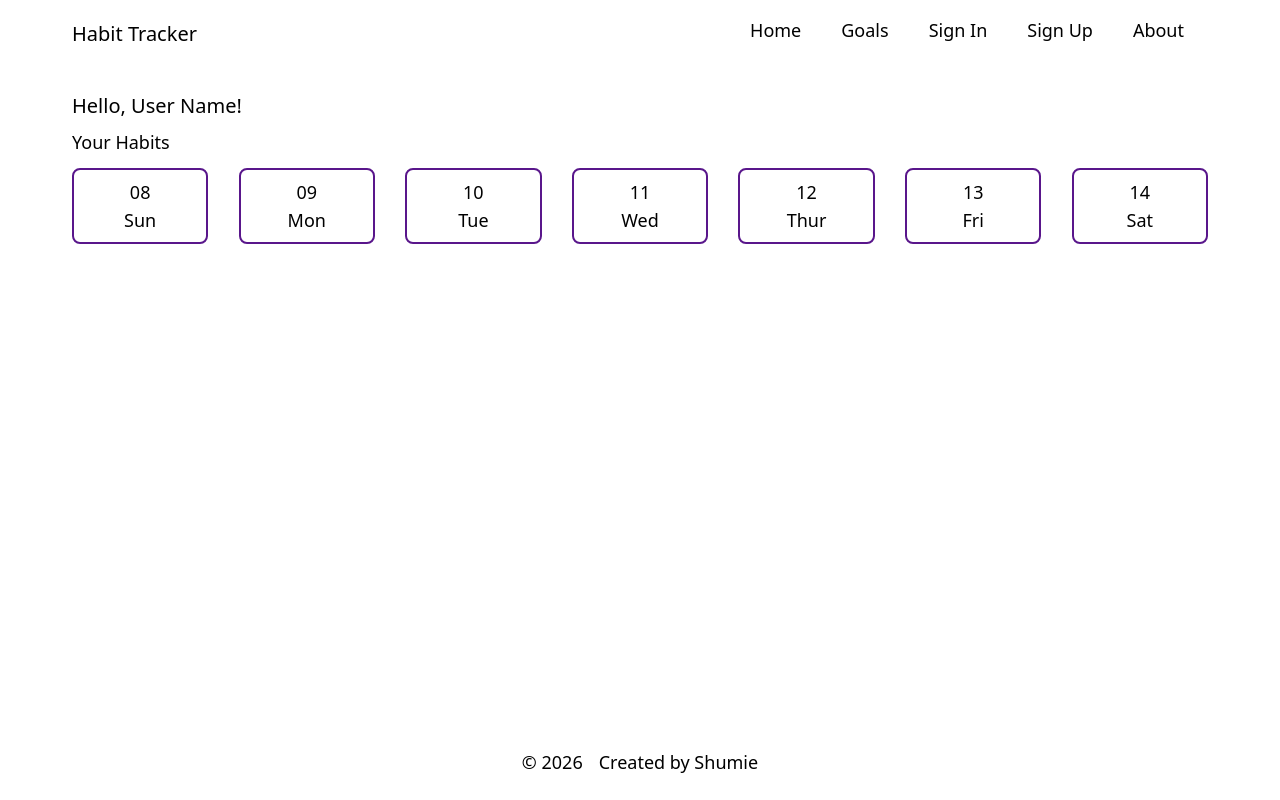
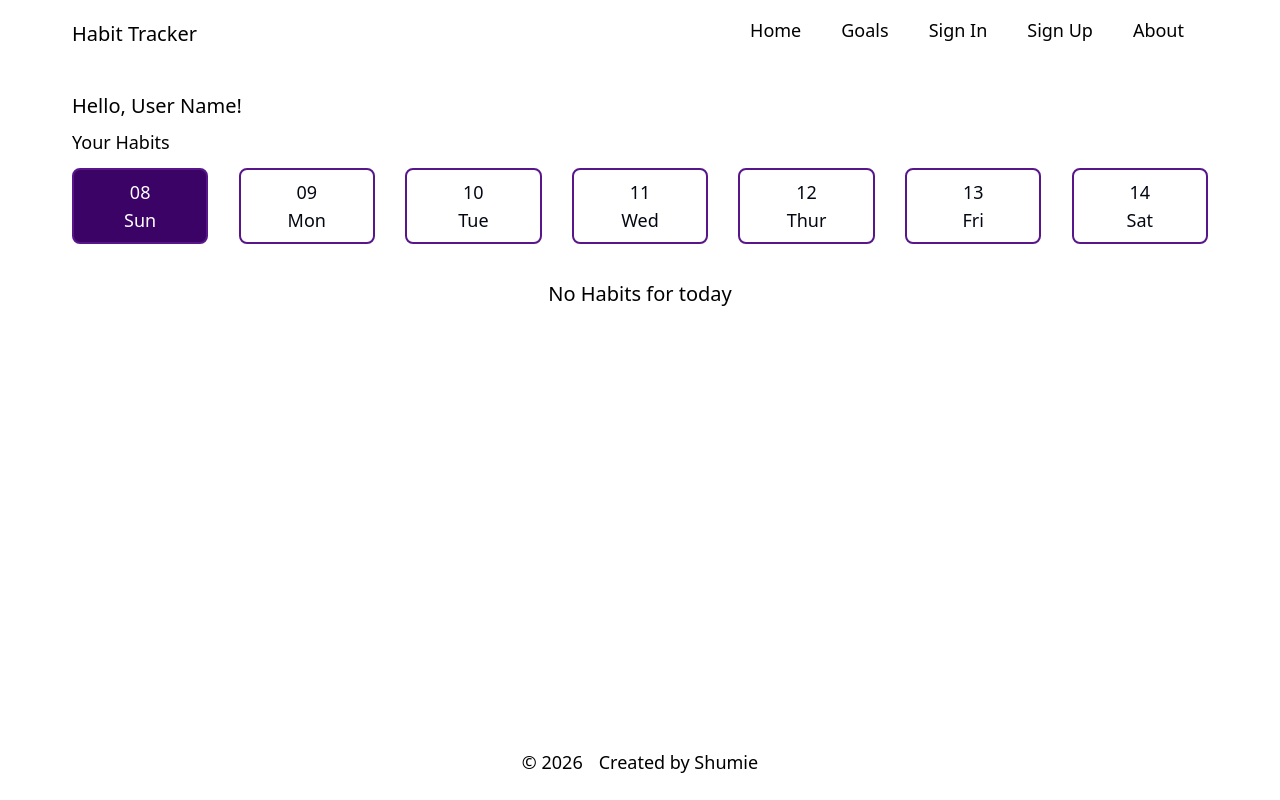
Before and after one commit to Shumieb/Habit-Tracker, a React app: page /goals in a window 1280 px wide. Built offline with nearby package versions, Linux system fonts and the light colour scheme; the HTML template or start-up script is replaced by a standard one.

Commit message:
changed functionality to toggle the day styles

```diff
--- a/src/components/dayDateCard.tsx
+++ b/src/components/dayDateCard.tsx
@@ -1,16 +1,53 @@
+import { useEffect, useState } from "react";
 
 interface PropTypes {
-  date: string,
-  day: string
+  day: {
+    dayTxt: string;
+    day: number;
+    date: string;
+    month: number;
+    year: number;
+  };
+  toggleDates: (day: {
+    dayTxt: string;
+    date: string;
+    month: number;
+    year: number;
+    day: number;
+  }) => void;
+  selectedDay: {
+    date: number;
+    day: number;
+    year: number;
+  };
 }
 
-function DayDateCard({date, day}:PropTypes) {
+function DayDateCard({ day, toggleDates, selectedDay }: PropTypes) {
+  // variables
+  const [currentday, setCurrentDay] = useState(false);
+  const [futureDay, setFutureDay] = useState(false);
+
+  useEffect(() => {
+    if (
+      selectedDay.date == Number(day.date) &&
+      selectedDay.day == day.day &&
+      selectedDay.year == day.year
+    ) {
+      setCurrentDay(true);
+    } else {
+      setCurrentDay(false);
+    }
+  }, [selectedDay]);
+
   return (
-    <div className="border-2 border-purple-900 rounded-lg py-2 px-4 min-w-[12%] cursor-pointer text-center my-2">
-      <p className="text-lg">{date}</p>
-      <p className="text-lg">{day}</p>
+    <div
+      className={`border-2 border-purple-900 rounded-lg py-2 px-4 min-w-[12%] cursor-pointer text-center my-2 ${currentday ? "bg-purple-950 text-white" : "bg-white text-gray-950"}`}
+      onClick={() => toggleDates(day)}
+    >
+      <p className="text-lg">{day.date}</p>
+      <p className="text-lg">{day.dayTxt}</p>
     </div>
-  )
+  );
 }
 
-export default DayDateCard
+export default DayDateCard;
--- a/src/components/habitHomeCard.tsx
+++ b/src/components/habitHomeCard.tsx
@@ -22,7 +22,6 @@ interface habitType{
     frequency: string,
     day: string | undefined,
     date: string | undefined,
-    streak: number,
 }
 
 
--- a/src/helpers/helperFunctions.tsx
+++ b/src/helpers/helperFunctions.tsx
@@ -1,56 +1,62 @@
-export const setDay = (day:number) =>{
-    switch(day){
+export const setDay = (day: number) => {
+  switch (day) {
     case 1:
-            return "Monday"
+      return "Monday";
     case 2:
-            return "Tuesday"
+      return "Tuesday";
     case 3:
-            return "Wednesday"
+      return "Wednesday";
     case 4:
-            return "Thursday"
+      return "Thursday";
     case 5:
-            return "Friday"
+      return "Friday";
     case 6:
-            return "Saturday"
+      return "Saturday";
     case 0:
-            return "Sunday"
+      return "Sunday";
   }
+};
+
+export const setDate = (date: number) => {
+  if (date < 1) {
+    console.log("invalid date");
+    return "";
+  } else if (date < 10) {
+    return "0" + date.toString();
+  } else {
+    return date.toString();
+  }
+};
+
+export const setDatesToDisplay = (day: number, date: number) => {
+  let today = new Date();
+
+  let displayDates = [
+    { dayTxt: "Sun", day: 0, date: "2", month: 3, year: 2026 },
+    { dayTxt: "Mon", day: 1, date: "2", month: 3, year: 2026 },
+    { dayTxt: "Tue", day: 2, date: "2", month: 3, year: 2026 },
+    { dayTxt: "Wed", day: 3, date: "2", month: 3, year: 2026 },
+    { dayTxt: "Thur", day: 4, date: "2", month: 3, year: 2026 },
+    { dayTxt: "Fri", day: 5, date: "2", month: 3, year: 2026 },
+    { dayTxt: "Sat", day: 6, date: "2", month: 3, year: 2026 },
+  ];
+
+  for (let index = 0; index < displayDates.length; index++) {
+    // update date
+    if (day == index) {
+      displayDates[index].date = setDate(date);
+    } else if (index < day) {
+      let d = date - (day - index);
+      displayDates[index].date = setDate(d);
+    } else {
+      let d = date + (index - day);
+      displayDates[index].date = setDate(d);
+    }
+    // update month
+    displayDates[index].month = today.getMonth() + 1;
+    //update year
+    displayDates[index].year = today.getFullYear();
   }
 
-export const setDate = (date:number) =>{
-    if (date < 1){
-        console.log("invalid date")
-        return ""
-    }else if(date < 10){
-        return "0" + date.toString()
-    }else{
-        return date.toString()
-    }
-}
-
-export const setDatesToDisplay = (day:number, date:number) =>{
-
-    let displayDates = [
-        {day: "Sun", date:"2"},
-        {day: "Mon", date:"2"},
-        {day: "Tue", date:"2"},
-        {day: "Wed", date:"2"},
-        {day: "Thur", date:"2"},
-        {day: "Fri", date:"2"},
-        {day: "Sat", date:"2"}
-    ]
-
-    for(let index=0; index < displayDates.length; index++){
-        if(day == index){
-            displayDates[index].date = setDate(date)
-            }else if(index < day){
-                let d = date - (day - index)
-                displayDates[index].date = setDate(d)
-            }else{
-                let d = date + (index-day)
-                displayDates[index].date = setDate(d)
-            }
-    }
-
-    return displayDates
-}
+  return displayDates;
+};
--- a/src/mockData/mockData.tsx
+++ b/src/mockData/mockData.tsx
@@ -1,56 +1,208 @@
 export const categories = [
-    {id: "1", name: "Physical health", icon: "physical"},
-    {id: "2", name: "Mental & Emotional Health", icon: "mental"},
-    {id: "3", name: "Productivity & Work", icon: "work"},
-    {id: "4", name: "Self-Improvement/Learning", icon: "learn"},
-    {id: "5", name: "Financial Habits:", icon: "finance"},
-    {id: "6", name: "Environmental/Household:", icon: "household"},
-]
+  { id: "1", name: "Physical health", icon: "physical" },
+  { id: "2", name: "Mental & Emotional Health", icon: "mental" },
+  { id: "3", name: "Productivity & Work", icon: "work" },
+  { id: "4", name: "Self-Improvement/Learning", icon: "learn" },
+  { id: "5", name: "Financial Habits:", icon: "finance" },
+  { id: "6", name: "Environmental/Household:", icon: "household" },
+];
 
 export const frequency = [
-    {id:"1", name:"daily"},
-    {id:"2", name:"weekly"},
-    {id:"3", name:"monthly"},
-]
+  { id: "1", name: "daily" },
+  { id: "2", name: "weekly" },
+  { id: "3", name: "monthly" },
+];
 
 export const mockHabits: {
-    id:string,
-    name: string,
-    category: string,
-    frequency: string,
-    day: string | undefined,
-    date: string | undefined,
-    streak: number,
+  id: string;
+  name: string;
+  category: string;
+  frequency: string;
+  day: string | undefined;
+  date: string | undefined;
 }[] = [
-    {id:"1", name:"30 minutes of daily exercise", category:"1", frequency:"1", day:"", date:"", streak:0},
-    {id:"2", name:"eating vegetables", category:"1", frequency:"1", day:"", date:"", streak:0},
-    {id:"3", name:"journaling", category:"2", frequency:"2", day: "3", date:"", streak:0},
-    {id:"4", name:"20 minutes of filing", category:"3", frequency:"2", day:"2", date:"", streak:0},
-    {id:"5", name:"taking an online course", category:"4", frequency:"1", day:"", date:"", streak:0},
-    {id:"6", name:"budgeting", category:"5", frequency:"3", date:"20", day:"", streak:0},
-    {id:"7", name:"doing a deep clean weekly", category:"6", frequency:"2", day:"3", date:"", streak:0},
-]
+  {
+    id: "1",
+    name: "30 minutes of daily exercise",
+    category: "1",
+    frequency: "1",
+    day: "",
+    date: "",
+  },
+  {
+    id: "2",
+    name: "eating vegetables",
+    category: "1",
+    frequency: "1",
+    day: "",
+    date: "",
+  },
+  {
+    id: "3",
+    name: "journaling",
+    category: "2",
+    frequency: "2",
+    day: "3",
+    date: "",
+  },
+  {
+    id: "4",
+    name: "20 minutes of filing",
+    category: "3",
+    frequency: "2",
+    day: "2",
+    date: "",
+  },
+  {
+    id: "5",
+    name: "taking an online course",
+    category: "4",
+    frequency: "1",
+    day: "",
+    date: "",
+  },
+  {
+    id: "6",
+    name: "budgeting",
+    category: "5",
+    frequency: "3",
+    date: "20",
+    day: "",
+  },
+  {
+    id: "7",
+    name: "doing a deep clean weekly",
+    category: "6",
+    frequency: "2",
+    day: "3",
+    date: "",
+  },
+];
 
-export const mockHabitsHistory:{
-    id:string,
-    date:number,
-    day:number,
-    month:number,
-    year:number,
-    habitId:string,
-    completed:boolean
+export const mockHabitsHistory: {
+  id: string;
+  date: number;
+  day: number;
+  month: number;
+  year: number;
+  habitId: string;
+  completed: boolean;
 }[] = [
-    { id: "1", date: 4, day: 3, month: 3, year: 2026, habitId: "1", completed:false},
-    { id: "2", date: 4, day: 3, month: 3, year: 2026, habitId: "2", completed:true},
-    { id: "3", date: 4, day: 3, month: 3, year: 2026, habitId: "3", completed:true},
-    { id: "4", date: 4, day: 3, month: 3, year: 2026, habitId: "5", completed:false},
-    { id: "5", date: 4, day: 3, month: 3, year: 2026, habitId: "7", completed:true},
-    { id: "6", date: 5, day: 4, month: 3, year: 2026, habitId:"1", completed:true},
-    { id: "7", date: 5, day: 4, month: 3, year: 2026, habitId:"2", completed:true},
-    { id: "8", date: 5, day: 4, month: 3, year: 2026, habitId:"5", completed:false},
-    { id: "9", date: 5, day: 4, month: 3, year: 2026, habitId:"7", completed:true},
-    { id: "10", date: 6, day: 5, month: 3, year: 2026, habitId:"1", completed:false},
-    { id: "11", date: 6, day: 5, month: 3, year: 2026, habitId:"2", completed:true},
-    { id: "12", date: 6, day: 5, month: 3, year: 2026, habitId:"5", completed:true},
-    { id: "13", date: 6, day: 5, month: 3, year: 2026, habitId:"7", completed:true},
-]
+  {
+    id: "1",
+    date: 4,
+    day: 3,
+    month: 3,
+    year: 2026,
+    habitId: "1",
+    completed: false,
+  },
+  {
+    id: "2",
+    date: 4,
+    day: 3,
+    month: 3,
+    year: 2026,
+    habitId: "2",
+    completed: true,
+  },
+  {
+    id: "3",
+    date: 4,
+    day: 3,
+    month: 3,
+    year: 2026,
+    habitId: "3",
+    completed: true,
+  },
+  {
+    id: "4",
+    date: 4,
+    day: 3,
+    month: 3,
+    year: 2026,
+    habitId: "5",
+    completed: false,
+  },
+  {
+    id: "5",
+    date: 4,
+    day: 3,
+    month: 3,
+    year: 2026,
+    habitId: "7",
+    completed: true,
+  },
+  {
+    id: "6",
+    date: 5,
+    day: 4,
+    month: 3,
+    year: 2026,
+    habitId: "1",
+    completed: true,
+  },
+  {
+    id: "7",
+    date: 5,
+    day: 4,
+    month: 3,
+    year: 2026,
+    habitId: "2",
+    completed: true,
+  },
+  {
+    id: "8",
+    date: 5,
+    day: 4,
+    month: 3,
+    year: 2026,
+    habitId: "5",
+    completed: false,
+  },
+  {
+    id: "9",
+    date: 5,
+    day: 4,
+    month: 3,
+    year: 2026,
+    habitId: "7",
+    completed: true,
+  },
+  {
+    id: "10",
+    date: 6,
+    day: 5,
+    month: 3,
+    year: 2026,
+    habitId: "1",
+    completed: false,
+  },
+  {
+    id: "11",
+    date: 6,
+    day: 5,
+    month: 3,
+    year: 2026,
+    habitId: "2",
+    completed: true,
+  },
+  {
+    id: "12",
+    date: 6,
+    day: 5,
+    month: 3,
+    year: 2026,
+    habitId: "5",
+    completed: true,
+  },
+  {
+    id: "13",
+    date: 6,
+    day: 5,
+    month: 3,
+    year: 2026,
+    habitId: "7",
+    completed: true,
+  },
+];
--- a/src/pages/goalsPage.tsx
+++ b/src/pages/goalsPage.tsx
@@ -1,85 +1,140 @@
-import { useEffect, useState } from "react"
-import DayDateCard from "../components/dayDateCard"
-import { setDatesToDisplay } from "../helpers/helperFunctions"
-import HabitHomeCard from "../components/habitHomeCard"
-import { mockHabitsHistory } from "../mockData/mockData"
+import { useEffect, useState } from "react";
+import DayDateCard from "../components/dayDateCard";
+import { setDatesToDisplay } from "../helpers/helperFunctions";
+import HabitHomeCard from "../components/habitHomeCard";
+import { mockHabitsHistory } from "../mockData/mockData";
 
-interface habitType{
-    id:string,
-    date:number,
-    day:number,
-    month:number,
-    year:number,
-    habitId:string,
-    completed:boolean
+interface habitType {
+  id: string;
+  date: number;
+  day: number;
+  month: number;
+  year: number;
+  habitId: string;
+  completed: boolean;
+}
+
+interface selectedDayType {
+  date: number;
+  day: number;
+  year: number;
 }
 
 function GoalsPage() {
-
   // variables
-  const [userName, setUserName] = useState("User Name")
-  const [dailyHabits, setDailyHabits] = useState<habitType[]>()
-
+  const [userName, setUserName] = useState("User Name");
+  const [dailyHabits, setDailyHabits] = useState<habitType[]>();
+  const [selectedDay, setSelectedDay] = useState<selectedDayType>({
+    date: 1,
+    day: 1,
+    year: 2026,
+  });
 
   const [daysToDisplay, setDaysToDisplay] = useState([
-        {day: "Sun", date:"2"},
-        {day: "Mon", date:"2"},
-        {day: "Tue", date:"2"},
-        {day: "Wed", date:"2"},
-        {day: "Thur", date:"2"},
-        {day: "Fri", date:"2"},
-        {day: "Sat", date:"2"}
-      ])
+    { dayTxt: "Sun", day: 0, date: "2", month: 3, year: 2026 },
+    { dayTxt: "Mon", day: 1, date: "2", month: 3, year: 2026 },
+    { dayTxt: "Tue", day: 2, date: "2", month: 3, year: 2026 },
+    { dayTxt: "Wed", day: 3, date: "2", month: 3, year: 2026 },
+    { dayTxt: "Thur", day: 4, date: "2", month: 3, year: 2026 },
+    { dayTxt: "Fri", day: 5, date: "2", month: 3, year: 2026 },
+    { dayTxt: "Sat", day: 6, date: "2", month: 3, year: 2026 },
+  ]);
 
-  useEffect(()=>{
-
+  useEffect(() => {
+    const today = new Date();
     // set dates to display
-    const today = new Date()
-    let displayDays = setDatesToDisplay(today.getDay(), today.getDate())
-    displayDays && setDaysToDisplay(displayDays)
+    let displayDays = setDatesToDisplay(today.getDay(), today.getDate());
+    displayDays && setDaysToDisplay(displayDays);
 
     // get todays habit only
-    let todayHabits = mockHabitsHistory.filter(item => item.date == today.getDate() && item.day == today.getDay() && item.month == (today.getMonth() + 1) && item.year == today.getFullYear())
-    setDailyHabits(todayHabits)
-  },[])
+    let todayHabits = mockHabitsHistory.filter(
+      (item) =>
+        item.date == today.getDate() &&
+        item.day == today.getDay() &&
+        item.month == today.getMonth() + 1 &&
+        item.year == today.getFullYear(),
+    );
+    setDailyHabits(todayHabits);
 
+    //set selected day
+    let selDay = {
+      date: today.getDate(),
+      day: today.getDay(),
+      year: today.getFullYear(),
+    };
+    setSelectedDay(selDay);
+  }, []);
 
-  const handleComplete = (id:string) =>{
+  const handleComplete = (id: string) => {
     // find and update habit complete status
-    const copyDailyHabits: habitType[]= [...(dailyHabits as habitType[])]
-    let cHabit = copyDailyHabits.find(item => item.id == id)
-    if(cHabit) cHabit.completed = !cHabit.completed
-    setDailyHabits(copyDailyHabits)
-  }
+    const copyDailyHabits: habitType[] = [...(dailyHabits as habitType[])];
+    let cHabit = copyDailyHabits.find((item) => item.id == id);
+    if (cHabit) cHabit.completed = !cHabit.completed;
+    setDailyHabits(copyDailyHabits);
+  };
 
+  const toggleDates = (day: {
+    dayTxt: string;
+    date: string;
+    month: number;
+    year: number;
+    day: number;
+  }) => {
+    // set habits to display
+    let displayHabits = mockHabitsHistory.filter(
+      (item) =>
+        item.date == Number(day.date) &&
+        item.month == day.month &&
+        item.year == day.year,
+    );
+    setDailyHabits(displayHabits);
+
+    // set selected day
+    let selDay = { date: Number(day.date), day: day.day, year: day.year };
+    setSelectedDay(selDay);
+  };
 
   return (
     <section className="w-[90%] mx-auto py-2">
-
       <h1 className="text-xl px-2 py-1">Hello, {userName}!</h1>
 
       <h2 className="text-lg px-2 py-1">Your Habits</h2>
 
       {/* display dates */}
       <div className="flex justify-between items-center px-2">
-        {
-          daysToDisplay && daysToDisplay.map(({day, date})=>{
-            return <DayDateCard date={date} day={day} key={day}/>
-          })
-        }
+        {daysToDisplay &&
+          daysToDisplay.map((day) => {
+            return (
+              <DayDateCard
+                day={day}
+                toggleDates={toggleDates}
+                selectedDay={selectedDay}
+                key={day.dayTxt}
+              />
+            );
+          })}
       </div>
 
       {/* habits */}
       <div className="px-2 py-2">
-        { dailyHabits && dailyHabits.map((habit)=>{
-            return <HabitHomeCard habit={habit} handleComplete={handleComplete} key={habit.id}/>
-          })
-        }
+        {dailyHabits?.length == 0 && (
+          <p className="text-center py-2 px-2 text-xl mt-3">
+            No Habits for today
+          </p>
+        )}
+        {dailyHabits &&
+          dailyHabits.map((habit) => {
+            return (
+              <HabitHomeCard
+                habit={habit}
+                handleComplete={handleComplete}
+                key={habit.id}
+              />
+            );
+          })}
       </div>
-
-
     </section>
-  )
+  );
 }
 
-export default GoalsPage
+export default GoalsPage;
```
Lines whose indentation alone changed are shown as unchanged.
